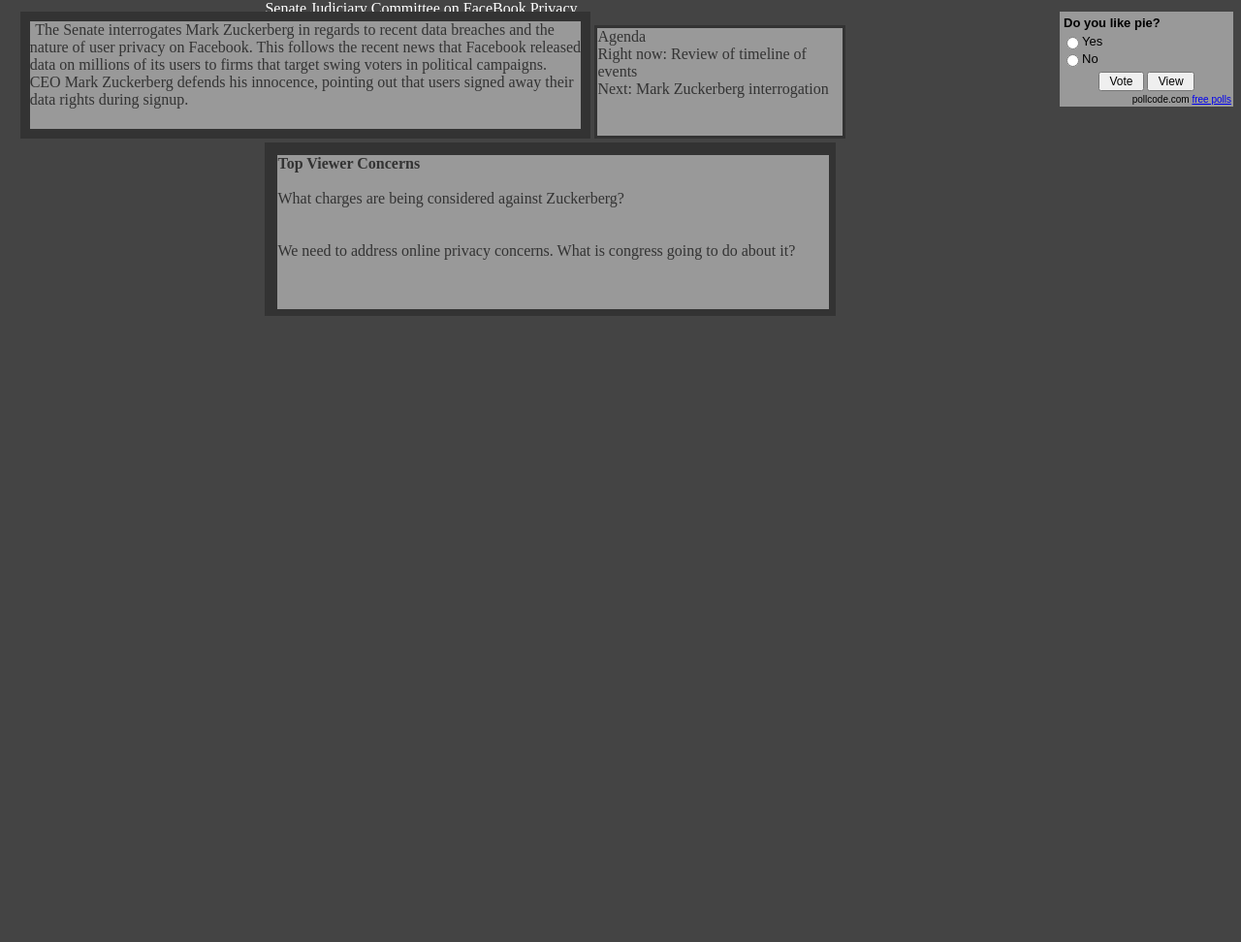
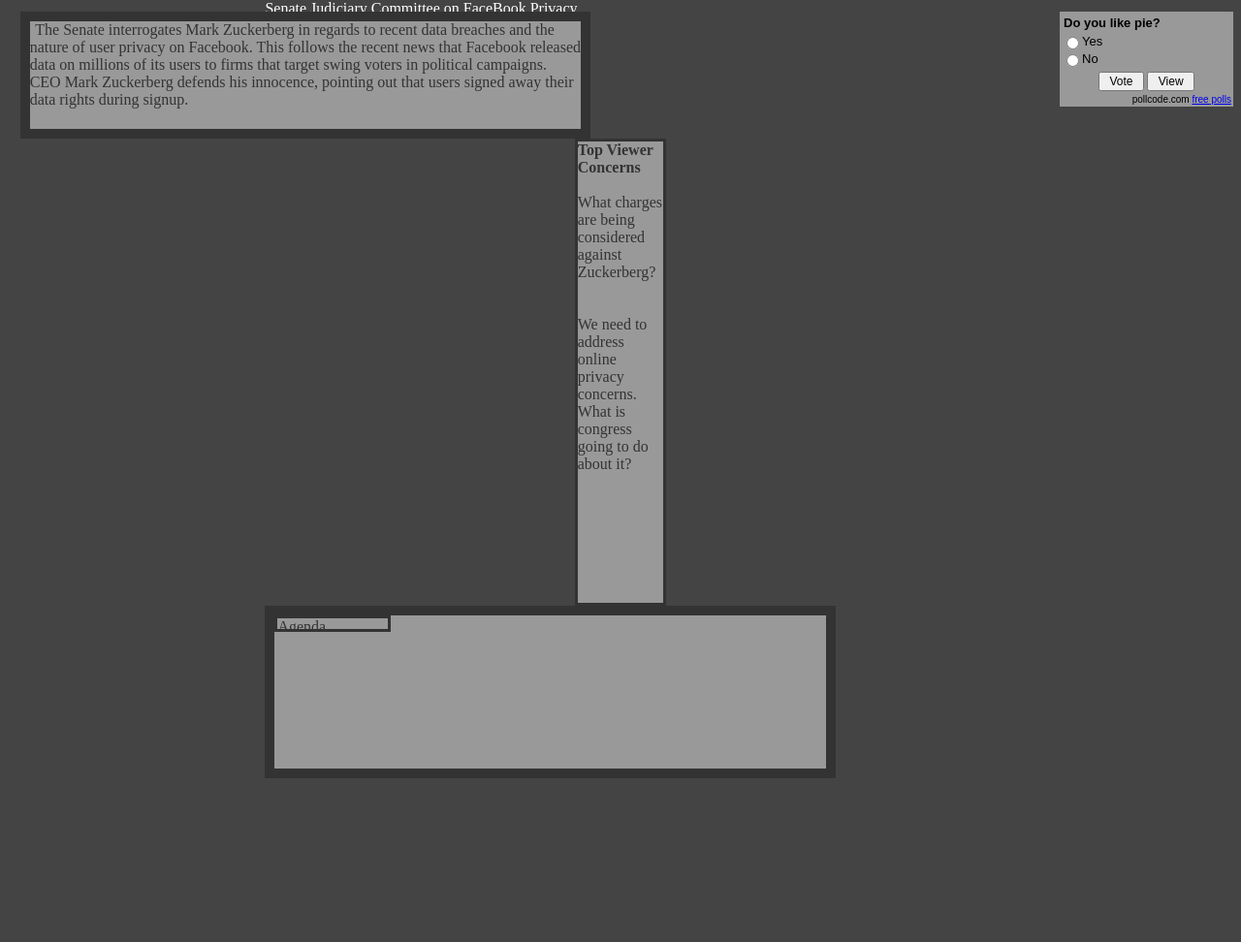
Before and after one commit to tarkin96/4140Spring2018, a PHP site: page /user_page1.php in a window 1280 px wide. Shown: the part 628-1600 px from the top of the page at 97% size. Run offline with PHP 8.4, Linux system fonts and the light colour scheme; a user stored in the database is signed in; data comes from the database, SQL or seed files in the repository; data that the repository does not hold is empty; some libraries are stand-ins or nearby versions; some web fonts are replaced.

Commit message:
fixing up before turn in #15

```diff
--- a/files/mystyles(wade).css
+++ b/files/mystyles(wade).css
@@ -220,7 +220,7 @@ input.submitmsg {
 	float: top;
 }
 
-.bott .agenda {
+.botmiddle .agenda {
 	border: 3px solid #333;
 	width: 20%;
 	height: 7%;
@@ -231,19 +231,20 @@ input.submitmsg {
 
 }
 
-.bott .agenda desc {
+.botmiddle .agenda desc {
 	color: #333;
 	display: block;
 }
 
-.botmiddle .questions {
+.bott .questions {
 	border: 3px solid #333;
-	height: 100%;
-	width: 100%;
+	height: 30%;
+	width: 7%;
 	background: #999;
 	margin: 0 auto;
+	overflow: auto;
 }
 
-.botmiddle .questions desc {
+.bott .questions desc {
 	color: #333;
 }
--- a/files/user_page1.php
+++ b/files/user_page1.php
@@ -124,19 +124,21 @@ if (!array_key_exists('login_user', $_SESSION)) {
 			<form method="post" action="https://poll.pollcode.com/17834677"><div style="background-color:#999;padding:2px;width:175px;font-family:Arial;font-size:small;color:#000;"><div style="padding:2px 0px 4px 2px;"><strong>Do you like pie?</strong></div><input type="radio" name="answer" value="1" id="answer178346771" style="float:left;" /><label for="answer178346771" style="float:left;width:150px;">Yes</label><div style="clear:both;height:2px;"></div><input type="radio" name="answer" value="2" id="answer178346772" style="float:left;" /><label for="answer178346772" style="float:left;width:150px;">No</label><div style="clear:both;height:2px;"></div><div align="center" style="padding:3px;"><input type="submit" value=" Vote ">&nbsp;<input type="submit" name="view" value=" View "></div><div align="right" style="font-size:10px">pollcode.com <a href="https://pollcode.com/">free polls</a></div></div></form>
 		</div>
 
+		<div class="questions">
+			<desc><b>Top Viewer Concerns</b><br><br></desc>
+			<desc>What charges are being considered against Zuckerberg?<br><br><br></desc>
+			<desc>We need to address online privacy concerns.  What is congress going to do about it?</desc>
+		</div>
+
+	</div>
+	<div class="botmiddle">
 		<div class="agenda">
 			<desc>Agenda</desc>
 			<desc>Right now: Review of timeline of events</desc>
 			<desc>Next: Mark Zuckerberg interrogation</desc>
 		</div>
-	</div>
-	<div class="botmiddle">
 
-		<div class="questions">
-			<desc><b>Top Viewer Concerns</b><br><br></desc>
-			<desc>What charges are being considered against Zuckerberg?<br><br><br></desc>
-			<desc>We need to address online privacy concerns.  What is congress going to do about it?</desc>
-		</div>
+
 	</div>
 
 
```
